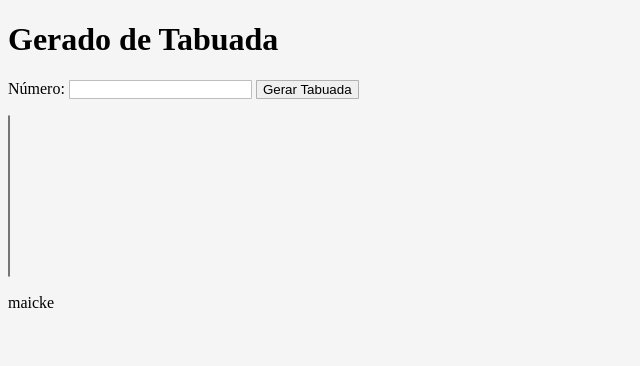
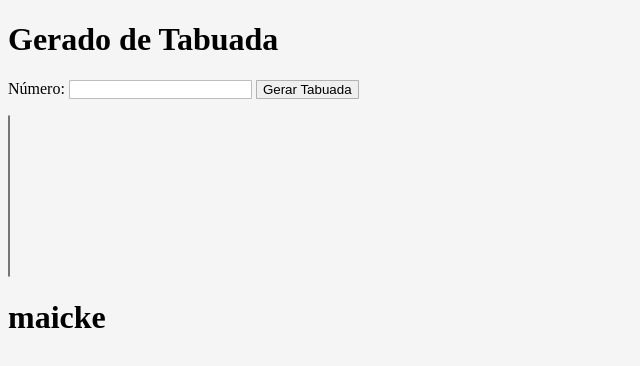
Before and after one commit to MrMaicke/GeraTabuadaSimples.Html, a plain HTML site: page index.html in a window 1280 px wide. Shown: the whole page, without its empty margins (0-640 px from the left). Drawn offline with Linux system fonts and the light colour scheme.

Commit message:
Update index.html
alter

```diff
--- a/index.html
+++ b/index.html
@@ -8,6 +8,7 @@
         <link rel="stylesheet" href="style.css">
         <title>Gerador de Tabuada</title>
     </head>
+
 <body>
     <header>
         <h1>Gerado de Tabuada</h1>
@@ -20,15 +21,16 @@
                 <input type="button" value="Gerar Tabuada" onclick="gerar()">
             </p>
         </div>
+
         <div>
             <select name="tab" id="tab" size="10">
-
             </select>
         </div>
+
         <script src="script.js"></script>
     </section>
     <footer>
-        <p>maicke</p>
+        <h1>maicke</h1>
     </footer>
 </body>
 </html>
```
Lines whose indentation alone changed are shown as unchanged.
